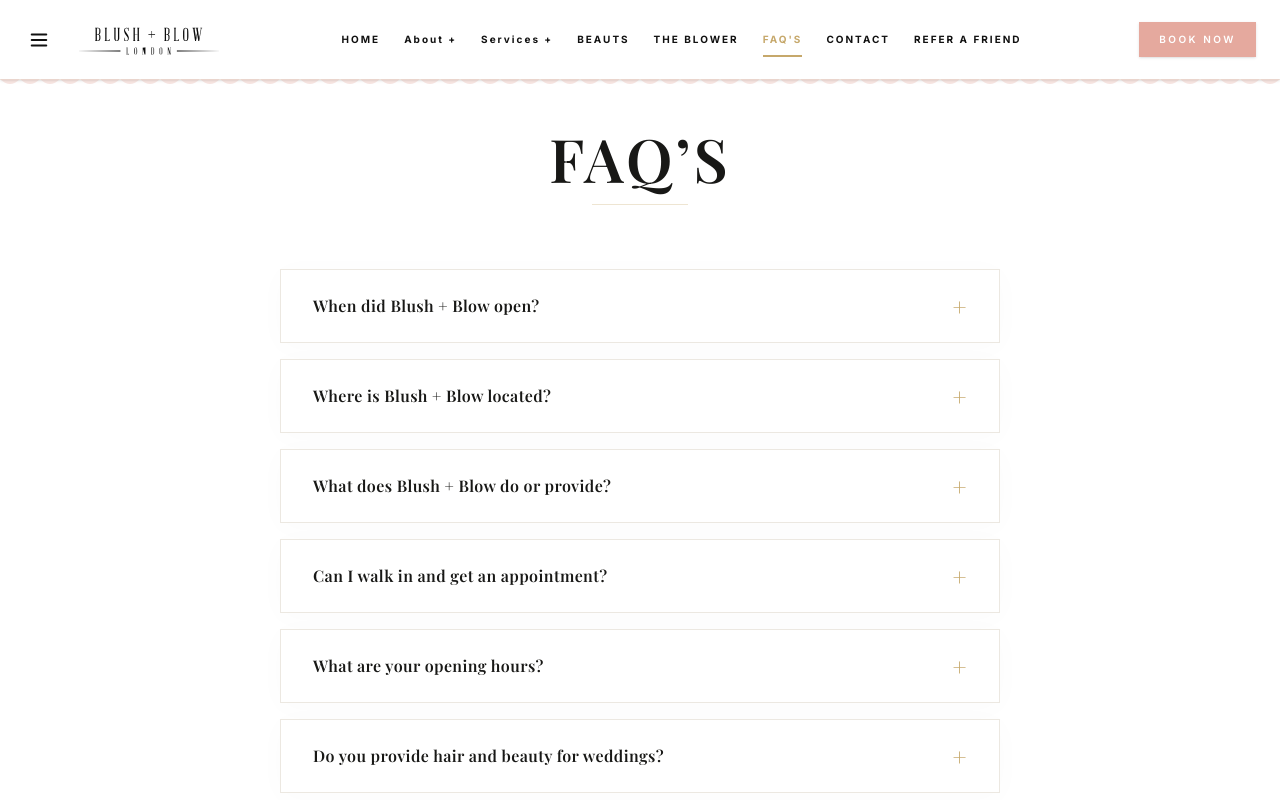
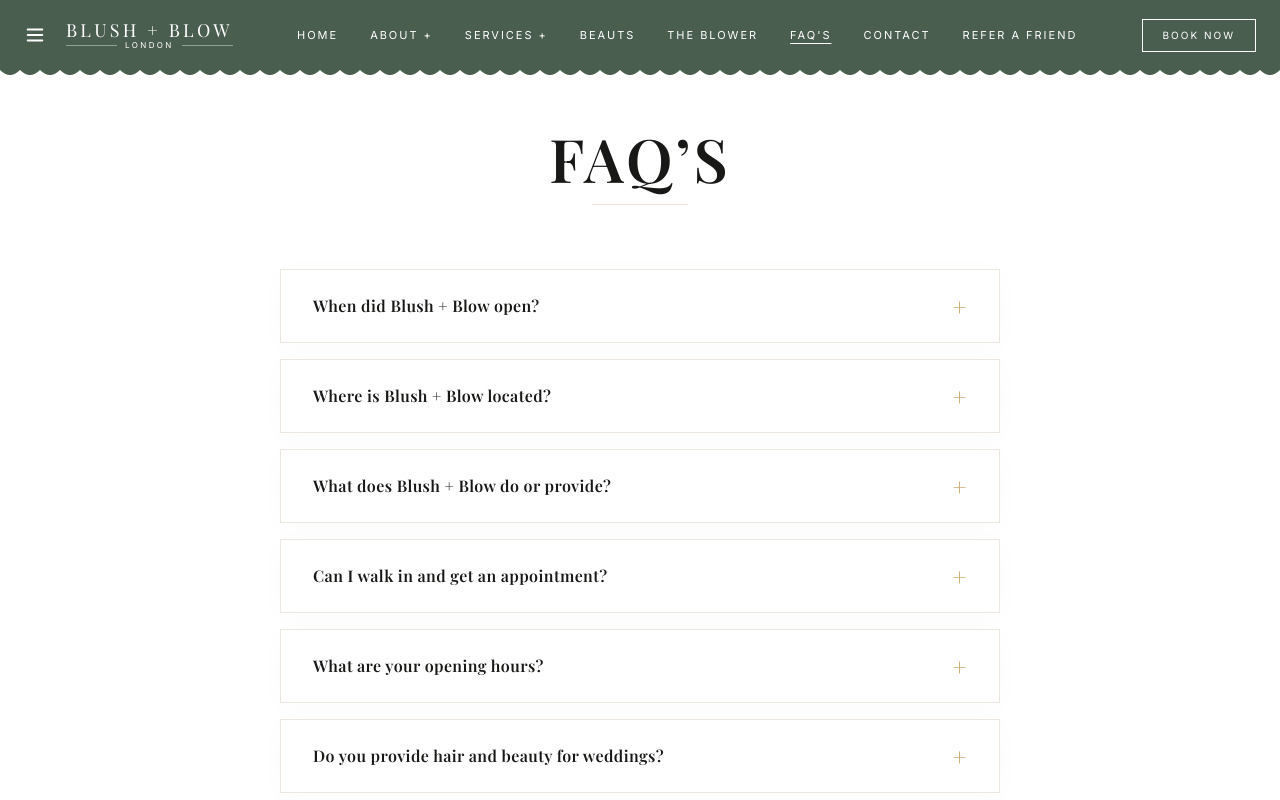
Before and after one commit to sidhivinayakdesigners/salonwebsitepreview.github.io, a Next.js app: page /salonwebsitepreview.github.io/faqs in a window 1280 px wide. Shown: the top 800 px of the page. Built offline with nearby package versions, Linux system fonts and the light colour scheme; a web font is replaced by a local one.

Commit message:
fix: match live site layout exactly - dark sage header cream hero bg solid sage buttons

```diff
--- a/src/components/layout/navbar.tsx
+++ b/src/components/layout/navbar.tsx
@@ -2,13 +2,20 @@
 
 import React, { useState, useEffect } from "react";
 import Link from "next/link";
+import Image from "next/image";
 import { usePathname } from "next/navigation";
 import { motion, AnimatePresence } from "framer-motion";
-import { Menu, X, ChevronDown } from "lucide-react";
+import { Menu, X } from "lucide-react";
+
+// Brand colours (matching live site layout, custom palette for our colours)
+const SAGE = "#E5A99E";       // Our brand blush — used where live site uses sage green on buttons
+const HEADER_BG = "#4a5e4f";  // Live site header dark sage green
+const HEADER_TEXT = "#FFFFFF"; // White text on dark header
 
 export const Navbar = () => {
   const [isMobileMenuOpen, setIsMobileMenuOpen] = useState(false);
   const [activeDropdown, setActiveDropdown] = useState<string | null>(null);
+  const [isScrolled, setIsScrolled] = useState(false);
   const pathname = usePathname();
 
   useEffect(() => {
@@ -16,58 +23,65 @@
     setActiveDropdown(null);
   }, [pathname]);
 
-  const toggleMobileMenu = () => {
-    setIsMobileMenuOpen(!isMobileMenuOpen);
-  };
+  useEffect(() => {
+    const onScroll = () => setIsScrolled(window.scrollY > 10);
+    window.addEventListener("scroll", onScroll, { passive: true });
+    return () => window.removeEventListener("scroll", onScroll);
+  }, []);
+
+  const toggleMobileMenu = () => setIsMobileMenuOpen((v) => !v);
 
   return (
     <>
-      <motion.header
-        initial={{ y: -80, opacity: 0 }}
-        animate={{ y: 0, opacity: 1 }}
-        transition={{ duration: 0.8, ease: [0.16, 1, 0.3, 1] }}
-        className="fixed top-0 left-0 w-full z-50 bg-[#FFFFFF]/90 backdrop-blur-md text-[#111111] border-b border-[#ECE8E1] shadow-sm select-none h-20"
+      <header
+        className="fixed top-0 left-0 w-full z-50 select-none"
+        style={{ backgroundColor: HEADER_BG }}
       >
         {/* Scallop Divider at the bottom of the header */}
-        <div className="absolute bottom-[-10px] left-0 w-full h-[10px] header-scallop z-25 opacity-30" />
+        <div className="absolute bottom-[-12px] left-0 w-full h-[12px] header-scallop z-10" />
 
-        <div className="max-w-7xl mx-auto px-4 md:px-6 h-full flex items-center justify-between relative">
+        <div className="max-w-none px-6 h-[70px] flex items-center justify-between">
 
-          {/* Left Side: Hamburger & Logo (aligned horizontally for desktop, relative for mobile) */}
-          <div className="flex items-center space-x-5 z-10">
+          {/* Left: Hamburger + Logo */}
+          <div className="flex items-center gap-5">
             <button
               onClick={toggleMobileMenu}
-              className="text-[#111111] hover:text-[#C6A86B] transition-colors focus:outline-none p-1 cursor-pointer"
+              className="text-white hover:text-white/70 transition-colors focus:outline-none cursor-pointer"
               aria-label="Toggle menu"
             >
               {isMobileMenuOpen ? <X size={22} /> : <Menu size={22} />}
             </button>
 
-            {/* Logo Link */}
-            <Link href="/" className="flex items-center group shrink-0">
-              <div className="relative w-[150px] h-[40px]">
-                <img
-                  src="/images/logo.svg"
-                  alt="Blush + Blow London"
-                  className="object-contain w-full h-full"
-                />
+            {/* Logo — text version matching live site style */}
+            <Link href="/" className="flex flex-col items-center leading-none group">
+              <span className="font-serif tracking-[0.18em] text-white text-[18px] font-normal uppercase group-hover:text-white/80 transition-colors">
+                BLUSH + BLOW
+              </span>
+              <div className="flex items-center gap-2 w-full mt-[2px]">
+                <span className="flex-1 h-[0.5px] bg-white/40" />
+                <span className="text-white text-[8px] tracking-[0.3em] uppercase font-normal">
+                  LONDON
+                </span>
+                <span className="flex-1 h-[0.5px] bg-white/40" />
               </div>
             </Link>
           </div>
 
-          {/* Desktop Navigation Links (Clean, borderless links centered vertically) */}
-          <nav className="hidden lg:flex items-center space-x-6 text-[10px] font-sans font-bold tracking-[0.2em] uppercase">
+          {/* Center / Desktop Navigation */}
+          <nav className="hidden lg:flex items-center gap-0 text-[11px] font-sans tracking-[0.18em] uppercase">
+            {[
+              { href: "/", label: "Home" },
+            ].map(({ href, label }) => (
               <Link
-              href="/"
-              className={`hover:text-[#C6A86B] relative transition-colors ${
-                pathname === "/" ? "text-[#C6A86B]" : "text-[#111111]"
+                key={href}
+                href={href}
+                className={`px-4 py-[10px] transition-colors hover:text-white/70 ${
+                  pathname === href ? "text-white underline underline-offset-4" : "text-white"
                 }`}
               >
-              <span>Home</span>
-              {pathname === "/" && (
-                <motion.div layoutId="nav-underline" className="absolute bottom-[-10px] left-0 right-0 h-[2px] bg-[#C6A86B]" />
-              )}
+                {label}
               </Link>
+            ))}
 
             {/* About Dropdown */}
             <div
@@ -75,42 +89,29 @@
               onMouseEnter={() => setActiveDropdown("about")}
               onMouseLeave={() => setActiveDropdown(null)}
             >
-              <button
-                className={`hover:text-[#C6A86B] transition-colors focus:outline-none space-x-1 cursor-pointer flex items-center ${
-                  pathname.startsWith("/team-members") || pathname.startsWith("/careers") ? "text-[#C6A86B]" : "text-[#111111]"
-                }`}
-              >
-                <span>About +</span>
-                {(pathname.startsWith("/team-members") || pathname.startsWith("/careers")) && (
-                  <motion.div layoutId="nav-underline" className="absolute bottom-[-10px] left-0 right-0 h-[2px] bg-[#C6A86B]" />
-                )}
+              <button className="px-4 py-[10px] text-white hover:text-white/70 transition-colors focus:outline-none cursor-pointer tracking-[0.18em] uppercase text-[11px] font-sans flex items-center gap-1">
+                About +
               </button>
-
               <AnimatePresence>
                 {activeDropdown === "about" && (
                   <motion.div
-                    initial={{ opacity: 0, y: 12, scale: 0.95 }}
-                    animate={{ opacity: 1, y: 0, scale: 1 }}
-                    exit={{ opacity: 0, y: 12, scale: 0.95 }}
-                    transition={{ type: "spring", stiffness: 420, damping: 28 }}
-                    className="absolute left-0 mt-2 w-44 bg-[#FFFFFF] border border-[#ECE8E1] rounded shadow-lg py-2 z-50 text-[#111111] origin-top"
+                    initial={{ opacity: 0, y: 8 }}
+                    animate={{ opacity: 1, y: 0 }}
+                    exit={{ opacity: 0, y: 8 }}
+                    transition={{ duration: 0.2 }}
+                    className="absolute left-0 top-full mt-1 w-48 bg-white border border-gray-100 shadow-lg py-1 z-50"
                   >
                     {[
                       { href: "/team-members", label: "Team Members" },
-                      { href: "/careers", label: "Careers" }
-                    ].map((item, idx) => (
-                      <motion.div
-                        key={idx}
-                        whileHover={{ x: 4 }}
-                        transition={{ type: "spring", stiffness: 300, damping: 20 }}
+                      { href: "/careers", label: "Careers" },
+                    ].map(({ href, label }) => (
+                      <Link
+                        key={href}
+                        href={href}
+                        className="block px-4 py-2 text-[10px] tracking-widest uppercase text-[#4a5e4f] hover:bg-gray-50 transition-colors"
                       >
-                        <Link
-                          href={item.href}
-                          className="block px-5 py-2 hover:bg-[#FDF8F6] text-[9px] tracking-widest font-bold text-[#111111] hover:text-[#C6A86B] transition-colors"
-                        >
-                          {item.label}
+                        {label}
                       </Link>
-                      </motion.div>
                     ))}
                   </motion.div>
                 )}
@@ -123,130 +124,77 @@
               onMouseEnter={() => setActiveDropdown("services")}
               onMouseLeave={() => setActiveDropdown(null)}
             >
-              <button
-                className={`hover:text-[#C6A86B] transition-colors focus:outline-none space-x-1 cursor-pointer flex items-center ${
-                  ["/hair", "/nails", "/beauty", "/bridal"].includes(pathname) ? "text-[#C6A86B]" : "text-[#111111]"
-                }`}
-              >
-                <span>Services +</span>
-                {["/hair", "/nails", "/beauty", "/bridal"].includes(pathname) && (
-                  <motion.div layoutId="nav-underline" className="absolute bottom-[-10px] left-0 right-0 h-[2px] bg-[#C6A86B]" />
-                )}
+              <button className="px-4 py-[10px] text-white hover:text-white/70 transition-colors focus:outline-none cursor-pointer tracking-[0.18em] uppercase text-[11px] font-sans flex items-center gap-1">
+                Services +
               </button>
-
               <AnimatePresence>
                 {activeDropdown === "services" && (
                   <motion.div
-                    initial={{ opacity: 0, y: 12, scale: 0.95 }}
-                    animate={{ opacity: 1, y: 0, scale: 1 }}
-                    exit={{ opacity: 0, y: 12, scale: 0.95 }}
-                    transition={{ type: "spring", stiffness: 420, damping: 28 }}
-                    className="absolute left-0 mt-2 w-44 bg-[#FFFFFF] border border-[#ECE8E1] rounded shadow-lg py-2 z-50 text-[#111111] origin-top"
+                    initial={{ opacity: 0, y: 8 }}
+                    animate={{ opacity: 1, y: 0 }}
+                    exit={{ opacity: 0, y: 8 }}
+                    transition={{ duration: 0.2 }}
+                    className="absolute left-0 top-full mt-1 w-48 bg-white border border-gray-100 shadow-lg py-1 z-50"
                   >
                     {[
                       { href: "/hair", label: "Hair" },
                       { href: "/nails", label: "Nails" },
                       { href: "/beauty", label: "Beauty" },
-                      { href: "/bridal", label: "Bridal" }
-                    ].map((item, idx) => (
-                      <motion.div
-                        key={idx}
-                        whileHover={{ x: 4 }}
-                        transition={{ type: "spring", stiffness: 300, damping: 20 }}
+                      { href: "/bridal", label: "Bridal" },
+                    ].map(({ href, label }) => (
+                      <Link
+                        key={href}
+                        href={href}
+                        className="block px-4 py-2 text-[10px] tracking-widest uppercase text-[#4a5e4f] hover:bg-gray-50 transition-colors"
                       >
-                        <Link
-                          href={item.href}
-                          className="block px-5 py-2 hover:bg-[#FDF8F6] text-[9px] tracking-widest font-bold text-[#111111] hover:text-[#C6A86B] transition-colors"
-                        >
-                          {item.label}
+                        {label}
                       </Link>
-                      </motion.div>
                     ))}
                   </motion.div>
                 )}
               </AnimatePresence>
             </div>
 
+            {[
+              { href: "/beauts", label: "Beauts" },
+              { href: "/blower", label: "The Blower" },
+              { href: "/faqs", label: "Faq's" },
+              { href: "/contact", label: "Contact" },
+              { href: "/contact", label: "Refer A Friend" },
+            ].map(({ href, label }) => (
               <Link
-              href="/beauts"
-              className={`hover:text-[#C6A86B] relative transition-colors ${
-                pathname === "/beauts" ? "text-[#C6A86B]" : "text-[#111111]"
+                key={label}
+                href={href}
+                className={`px-4 py-[10px] transition-colors hover:text-white/70 ${
+                  pathname === href ? "text-white underline underline-offset-4" : "text-white"
                 }`}
               >
-              <span>Beauts</span>
-              {pathname === "/beauts" && (
-                <motion.div layoutId="nav-underline" className="absolute bottom-[-10px] left-0 right-0 h-[2px] bg-[#C6A86B]" />
-              )}
+                {label}
               </Link>
-
-            <Link
-              href="/blower"
-              className={`hover:text-[#C6A86B] relative transition-colors ${
-                pathname === "/blower" ? "text-[#C6A86B]" : "text-[#111111]"
-              }`}
-            >
-              <span>The Blower</span>
-              {pathname === "/blower" && (
-                <motion.div layoutId="nav-underline" className="absolute bottom-[-10px] left-0 right-0 h-[2px] bg-[#C6A86B]" />
-              )}
-            </Link>
-
-            <Link
-              href="/faqs"
-              className={`hover:text-[#C6A86B] relative transition-colors ${
-                pathname === "/faqs" ? "text-[#C6A86B]" : "text-[#111111]"
-              }`}
-            >
-              <span>Faq's</span>
-              {pathname === "/faqs" && (
-                <motion.div layoutId="nav-underline" className="absolute bottom-[-10px] left-0 right-0 h-[2px] bg-[#C6A86B]" />
-              )}
-            </Link>
-
-            <Link
-              href="/contact"
-              className={`hover:text-[#C6A86B] relative transition-colors ${
-                pathname === "/contact" ? "text-[#C6A86B]" : "text-[#111111]"
-              }`}
-            >
-              <span>Contact</span>
-              {pathname === "/contact" && (
-                <motion.div layoutId="nav-underline" className="absolute bottom-[-10px] left-0 right-0 h-[2px] bg-[#C6A86B]" />
-              )}
-            </Link>
-
-            <Link
-              href="/contact"
-              className="hover:text-[#C6A86B] relative transition-colors text-[#111111]"
-            >
-              <span>Refer A Friend</span>
-            </Link>
+            ))}
           </nav>
 
-          {/* Right Side: Primary Blush Pink Book Now Button */}
-          <div className="z-10">
+          {/* Right: Book Now */}
           <Link
             href="https://www.fresha.com/providers/blush-blow-w9xnf8li?pId=9954&dppub=true"
-              className="bg-[#E5A99E] text-white font-semibold text-[8px] sm:text-[10px] tracking-[0.25em] uppercase px-3 py-2 sm:px-5 sm:py-2.5 rounded-none shadow-sm hover:bg-[#111111] transition-all duration-300 block text-center whitespace-nowrap"
+            className="hidden sm:block border border-white text-white text-[10px] tracking-[0.2em] uppercase px-5 py-2 hover:bg-white hover:text-[#4a5e4f] transition-all duration-300 font-sans whitespace-nowrap"
           >
             Book Now
           </Link>
         </div>
+      </header>
 
-        </div>
-      </motion.header>
-
-      {/* Mobile Sidebar Navigation Drawer */}
+      {/* Mobile Sidebar Drawer */}
       <AnimatePresence>
         {isMobileMenuOpen && (
           <>
             {/* Backdrop */}
             <motion.div
               initial={{ opacity: 0 }}
-              animate={{ opacity: 0.4 }}
+              animate={{ opacity: 0.5 }}
               exit={{ opacity: 0 }}
               onClick={toggleMobileMenu}
-              className="fixed inset-0 bg-black/60 z-40"
+              className="fixed inset-0 bg-black z-40"
             />
             {/* Drawer */}
             <motion.div
@@ -254,75 +202,61 @@
               animate={{ x: 0 }}
               exit={{ x: "-100%" }}
               transition={{ type: "spring", stiffness: 350, damping: 30 }}
-              className="fixed top-0 left-0 w-72 h-full bg-[#FFFFFF] text-[#111111] border-r border-[#ECE8E1] z-50 p-6 flex flex-col justify-between shadow-2xl overflow-y-auto"
+              className="fixed top-0 left-0 w-72 h-full z-50 p-6 flex flex-col justify-between shadow-2xl overflow-y-auto"
+              style={{ backgroundColor: HEADER_BG }}
             >
               <div className="space-y-8">
                 {/* Logo & Close */}
-                <div className="flex items-center justify-between pb-4 border-b border-[#ECE8E1]">
+                <div className="flex items-center justify-between pb-4 border-b border-white/20">
                   <div className="flex flex-col items-center">
-                    <span className="font-serif text-lg tracking-[0.2em] font-bold text-[#111111]">
+                    <span className="font-serif text-[16px] tracking-[0.18em] text-white uppercase">
                       BLUSH + BLOW
                     </span>
-                    <span className="text-[7px] tracking-[0.35em] text-[#C6A86B] font-medium">
+                    <span className="text-[8px] tracking-[0.3em] text-white/60 uppercase mt-1">
                       LONDON
                     </span>
                   </div>
-                  <button
-                    onClick={toggleMobileMenu}
-                    className="text-[#111111] hover:text-[#C6A86B]"
-                  >
+                  <button onClick={toggleMobileMenu} className="text-white hover:text-white/70">
                     <X size={20} />
                   </button>
                 </div>
 
                 {/* Nav Links */}
-                <nav className="flex flex-col space-y-4 font-sans text-xs tracking-widest uppercase font-bold text-[#111111]">
-                  <Link href="/" onClick={toggleMobileMenu} className="hover:text-[#C6A86B] transition-colors">
-                    Home
-                  </Link>
+                <nav className="flex flex-col space-y-5 font-sans text-[11px] tracking-widest uppercase text-white">
+                  <Link href="/" onClick={toggleMobileMenu} className="hover:text-white/70 transition-colors">Home</Link>
                   <div className="space-y-2">
-                    <span className="text-[#111111]/50 text-[10px] tracking-widest uppercase">About</span>
+                    <span className="text-white/50 text-[10px] tracking-widest uppercase">About</span>
                     <div className="pl-4 flex flex-col space-y-2">
-                      <Link href="/team-members" onClick={toggleMobileMenu} className="hover:text-[#C6A86B] transition-colors">Team Members</Link>
-                      <Link href="/careers" onClick={toggleMobileMenu} className="hover:text-[#C6A86B] transition-colors">Careers</Link>
+                      <Link href="/team-members" onClick={toggleMobileMenu} className="hover:text-white/70 transition-colors">Team Members</Link>
+                      <Link href="/careers" onClick={toggleMobileMenu} className="hover:text-white/70 transition-colors">Careers</Link>
                     </div>
                   </div>
                   <div className="space-y-2">
-                    <span className="text-[#111111]/50 text-[10px] tracking-widest uppercase">Services</span>
+                    <span className="text-white/50 text-[10px] tracking-widest uppercase">Services</span>
                     <div className="pl-4 flex flex-col space-y-2">
-                      <Link href="/hair" onClick={toggleMobileMenu} className="hover:text-[#C6A86B] transition-colors">Hair</Link>
-                      <Link href="/nails" onClick={toggleMobileMenu} className="hover:text-[#C6A86B] transition-colors">Nails</Link>
-                      <Link href="/beauty" onClick={toggleMobileMenu} className="hover:text-[#C6A86B] transition-colors">Beauty</Link>
-                      <Link href="/bridal" onClick={toggleMobileMenu} className="hover:text-[#C6A86B] transition-colors">Bridal</Link>
+                      <Link href="/hair" onClick={toggleMobileMenu} className="hover:text-white/70 transition-colors">Hair</Link>
+                      <Link href="/nails" onClick={toggleMobileMenu} className="hover:text-white/70 transition-colors">Nails</Link>
+                      <Link href="/beauty" onClick={toggleMobileMenu} className="hover:text-white/70 transition-colors">Beauty</Link>
+                      <Link href="/bridal" onClick={toggleMobileMenu} className="hover:text-white/70 transition-colors">Bridal</Link>
                     </div>
                   </div>
-                  <Link href="/beauts" onClick={toggleMobileMenu} className="hover:text-[#C6A86B] transition-colors">
-                    Beauts
-                  </Link>
-                  <Link href="/blower" onClick={toggleMobileMenu} className="hover:text-[#C6A86B] transition-colors">
-                    The Blower
-                  </Link>
-                  <Link href="/faqs" onClick={toggleMobileMenu} className="hover:text-[#C6A86B] transition-colors">
-                    Faq's
-                  </Link>
-                  <Link href="/contact" onClick={toggleMobileMenu} className="hover:text-[#C6A86B] transition-colors">
-                    Contact
-                  </Link>
-                  <Link href="/contact" onClick={toggleMobileMenu} className="hover:text-[#C6A86B] transition-colors">
-                    Refer A Friend
-                  </Link>
+                  <Link href="/beauts" onClick={toggleMobileMenu} className="hover:text-white/70 transition-colors">Beauts</Link>
+                  <Link href="/blower" onClick={toggleMobileMenu} className="hover:text-white/70 transition-colors">The Blower</Link>
+                  <Link href="/faqs" onClick={toggleMobileMenu} className="hover:text-white/70 transition-colors">Faq's</Link>
+                  <Link href="/contact" onClick={toggleMobileMenu} className="hover:text-white/70 transition-colors">Contact</Link>
+                  <Link href="/contact" onClick={toggleMobileMenu} className="hover:text-white/70 transition-colors">Refer A Friend</Link>
                 </nav>
               </div>
 
-              {/* Bottom Details */}
-              <div className="pt-6 border-t border-[#ECE8E1] text-center space-y-4">
+              {/* Bottom */}
+              <div className="pt-6 border-t border-white/20 text-center space-y-4">
                 <Link
                   href="https://www.fresha.com/providers/blush-blow-w9xnf8li?pId=9954&dppub=true"
-                  className="bg-[#E5A99E] text-white font-semibold text-[10px] tracking-[0.25em] uppercase py-3.5 rounded-none w-full block shadow-sm hover:bg-[#111111] transition-colors"
+                  className="border border-white text-white font-sans text-[10px] tracking-[0.2em] uppercase py-3 w-full block hover:bg-white hover:text-[#4a5e4f] transition-colors"
                 >
                   Book Appointment
                 </Link>
-                <p className="text-[8px] text-[#111111]/70 tracking-wider">
+                <p className="text-[9px] text-white/50 tracking-wider">
                   197 New Kings Rd, SW6 4SR • 020 7736 0430
                 </p>
               </div>
```
Also changed, not shown: src/app/page.tsx (+6 -17 lines), src/app/globals.css (line endings or trailing spaces). Lines whose indentation alone changed are shown as unchanged.
